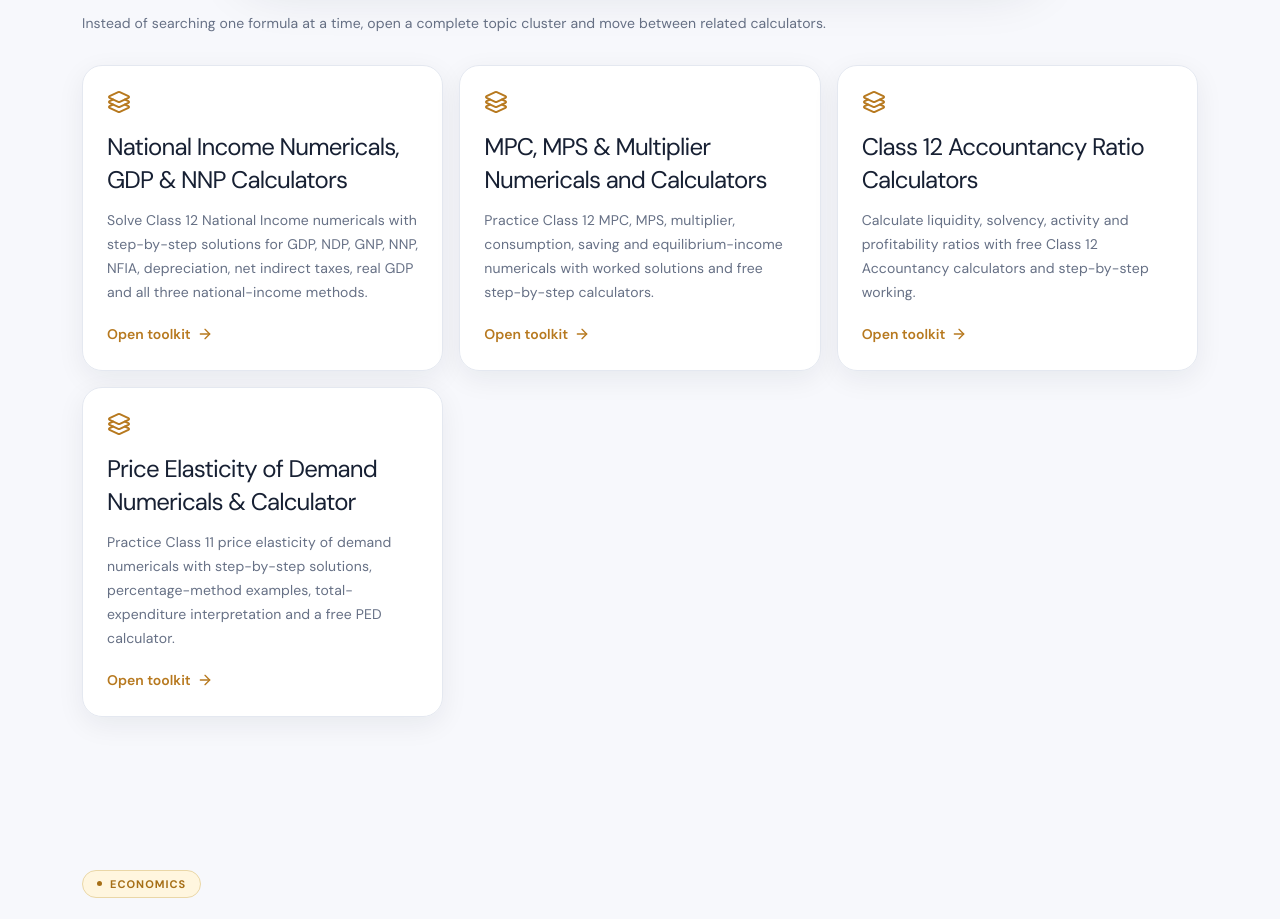
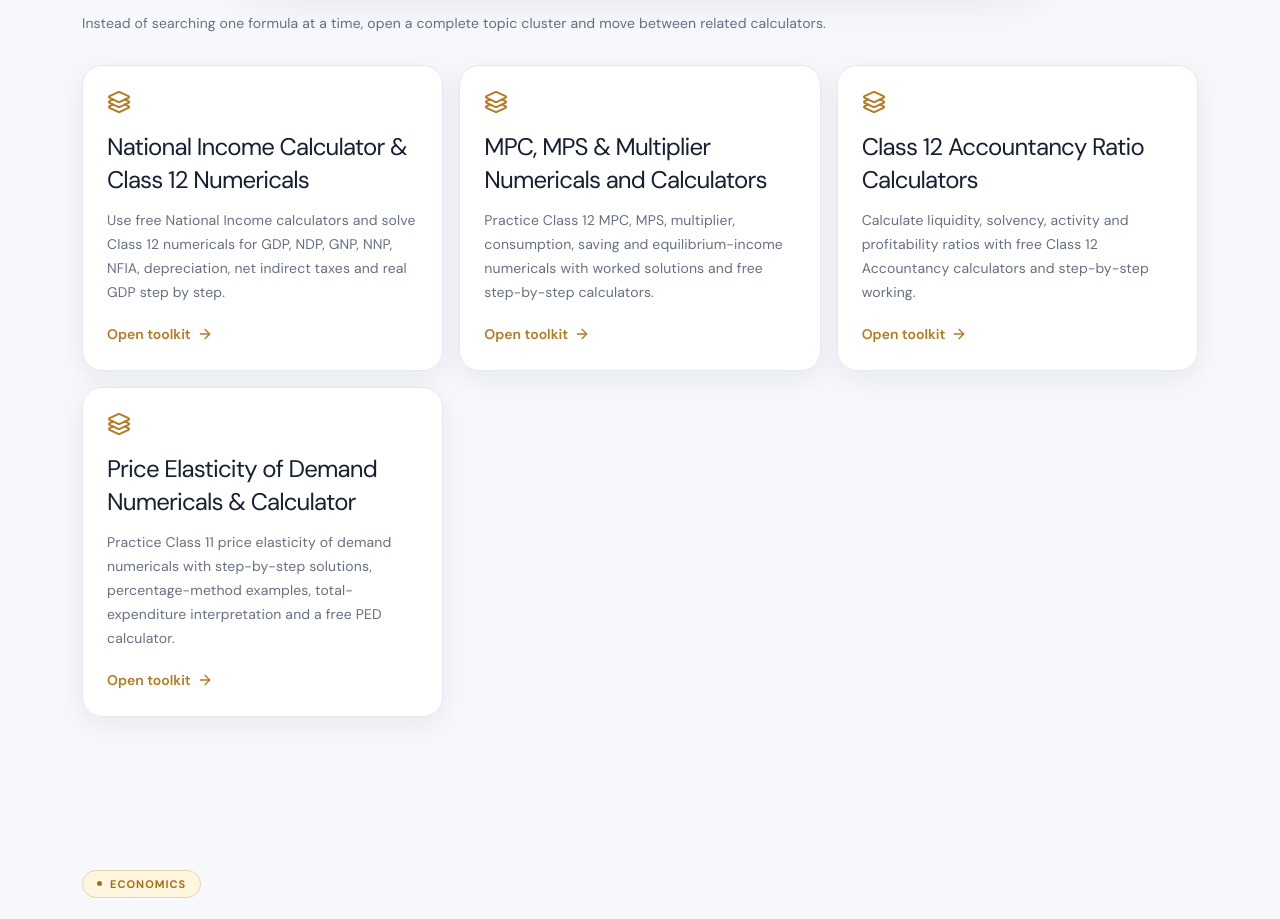
Before and after one commit to infosmitsircommerce-eng/smit-sir-commerce, a React (Vite) app: page /tools in a window 1280 px wide. Shown: the part 809-1728 px from the top of the page. Built offline with nearby package versions, Linux system fonts and the light colour scheme; no server answers; the database is empty.

Commit message:
SEO: optimize src/data/toolClusters.js from Search Console data

```diff
--- a/src/data/toolClusters.js
+++ b/src/data/toolClusters.js
@@ -4,9 +4,9 @@ import { extraToolClusters } from './highIntentEnhancements.js';
 const coreToolClusters = [
   {
     slug: 'national-income-gdp',
-    title: 'National Income Numericals, GDP & NNP Calculators',
-    h1: 'National Income Numericals for Class 12 with Solutions & GDP Calculators',
-    description: 'Solve Class 12 National Income numericals with step-by-step solutions for GDP, NDP, GNP, NNP, NFIA, depreciation, net indirect taxes, real GDP and all three national-income methods.',
+    title: 'National Income Calculator & Class 12 Numericals',
+    h1: 'National Income Calculator with Solved Class 12 Numericals',
+    description: 'Use free National Income calculators and solve Class 12 numericals for GDP, NDP, GNP, NNP, NFIA, depreciation, net indirect taxes and real GDP step by step.',
     intro: 'National Income numericals become difficult when students know each formula separately but are unsure which adjustment comes next. This toolkit now combines a formula map, original solved numericals and the most useful Class 12 GDP and National Income calculators so you can solve the question yourself and then verify every conversion step.',
     toolSlugs: [
       'domestic-national-aggregate-converter',
@@ -24,6 +24,7 @@ const coreToolClusters = [
     ],
     concepts: ['GDP, NDP, GNP and NNP', 'Domestic versus national aggregates', 'Gross versus net aggregates', 'Market price versus factor cost', 'NFIA and net indirect taxes', 'Real GDP, nominal GDP and GDP deflator', 'Income, expenditure and value-added methods', 'Reverse conversion questions', 'Negative NFIA and mixed-sign questions'],
     faq: [
+      ['Is there a free National Income calculator?', 'Yes. This page groups free step-by-step calculators for GDP, NDP, GNP, NNP, NFIA, depreciation, net indirect taxes, real GDP and the three National Income methods.'],
       ['How do I convert GDP into National Income?', 'Start from the given aggregate, add NFIA to move from domestic to national, subtract depreciation to move from gross to net, and subtract net indirect taxes to move from market price to factor cost. The exact steps depend on the starting aggregate.'],
       ['Which method is used to calculate National Income?', 'Class 12 Economics commonly studies the income method, expenditure method and value-added or product method. Separate calculators and worked examples are provided for all three.'],
       ['Are these solved numericals copied from board papers?', 'No. The worked numericals on this page are original learning problems unless a source is explicitly identified. They are designed to practise the same formula relationships without pretending to be official board questions.'],
```
